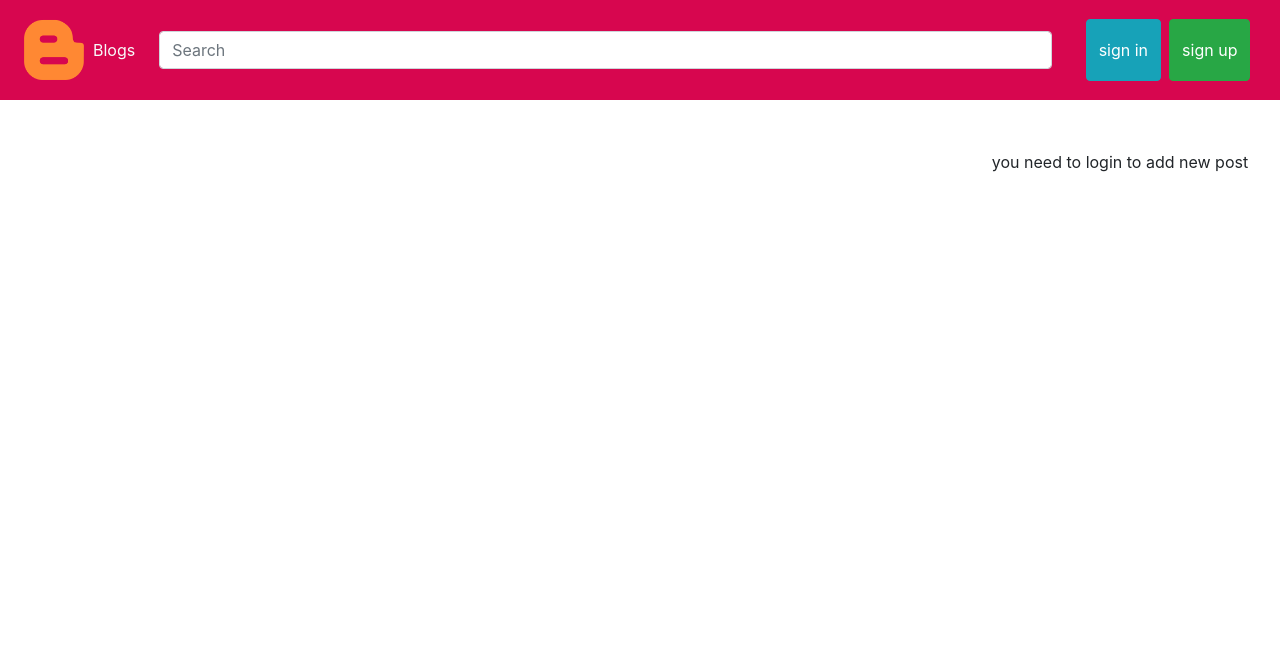
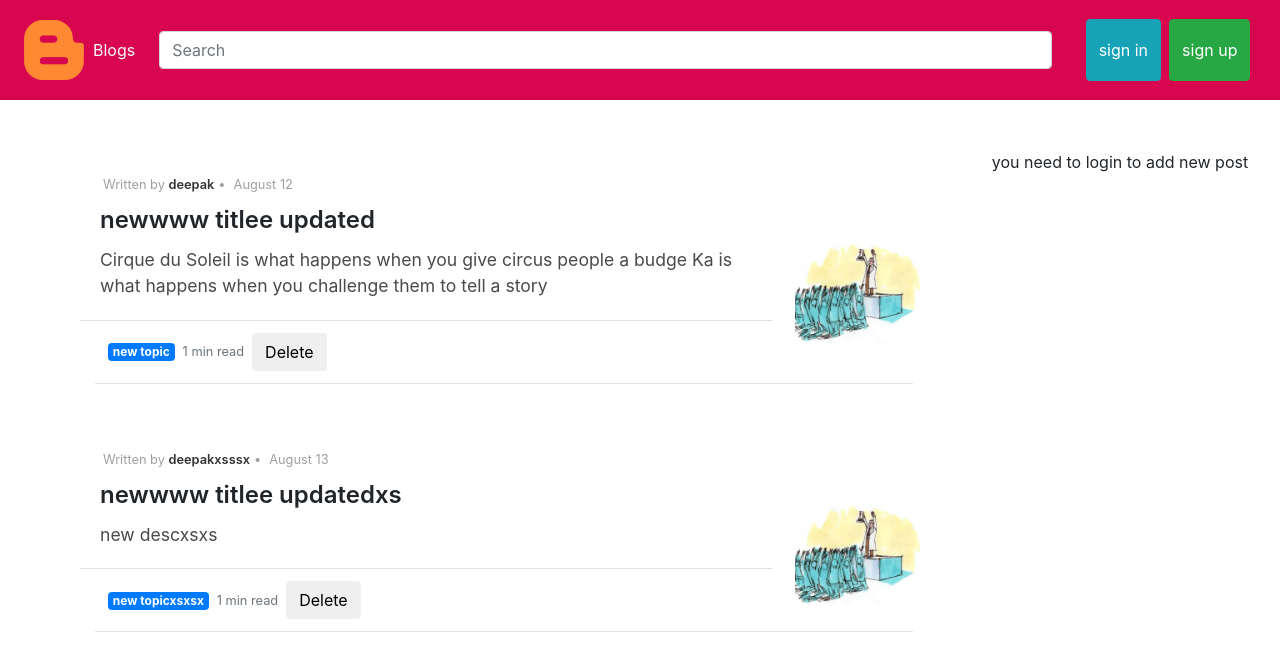
Before and after one commit to Vwore/Medium_clone, a React (Create React App) app in the folder medium_clone/: page / in a window 1280 px wide. Shown: the top 658 px of the page. Built offline with nearby package versions, Linux system fonts and the light colour scheme.

Commit message:
using custom object

```diff
--- a/medium_clone/package.json
+++ b/medium_clone/package.json
@@ -18,7 +18,7 @@
     "web-vitals": "^2.1.4"
   },
   "scripts": {
-    "start": "react-scripts start",
+    "start": "react-scripts start --port 3001",
     "build": "react-scripts build",
     "test": "react-scripts test",
     "eject": "react-scripts eject"
--- a/medium_clone/src/Article.js
+++ b/medium_clone/src/Article.js
@@ -1,36 +1,83 @@
-import React, { useEffect, useState } from "react";
-import { useLocation } from "react-router";
-import axios from "axios";
-const Article=({id})=>{
-    const location = useLocation();
-    const state =location.state;
-    const local=JSON.parse(localStorage.getItem('profile'));
-    const [data,setData]=useState(null);
-    let token;
+// import React, { useEffect, useState } from "react";
+// import { useLocation } from "react-router";
+// import axios from "axios";
+// const Article=({id})=>{
+//     const location = useLocation();
+//     const state =location.state;
+//     const local=JSON.parse(localStorage.getItem('profile'));
+//     const [data,setData]=useState(null);
+//     let token;
 
-  useEffect(()=> {
-    if(local) {
-      token = local.auth_token;
-      console.log('token is '+ token+' STATE IS '+state);
-      axios.post("http://127.0.0.1:3001/byid",{
-        "id": state
-      } ,{
-          headers: {
-            'Authorization': `Bearer ${token}`,
-          }
+//   useEffect(()=> {
+//     if(local) {
+//       token = local.auth_token;
+//       console.log('token is '+ token+' STATE IS '+state);
+//       axios.post("http://127.0.0.1:3001/byid",{
+//         "id": state
+//       } ,{
+//           headers: {
+//             'Authorization': `Bearer ${token}`,
+//           }
 
-        }).then(response => {
-          console.log(response);
-          setData(response.data);
-          console.log(data);
-        }).catch(error => {
-          console.error(error);
-        });
-  }
-  },[]);
+//         }).then(response => {
+//           console.log(response);
+//           setData(response.data);
+//           console.log(data);
+//         }).catch(error => {
+//           console.error(error);
+//         });
+//   }
+//   },[]);
 
-    return(<><h1>{data && data.title}</h1>
-    <h3>{data && data.description}</h3></>);
-}
+//     return(<><h1>{data && data.title}</h1>
+//     <h3>{data && data.description}</h3></>);
+// }
+
+// export default Article;
+
+import React from 'react';
+
+const Article = () => {
+  const article={"id": 1,
+  "title": "Spectacle and Story — Thoughts on Cirque du Soleil’s Ka",
+  "topic": "new topic",
+  "description": "Cirque du Soleil is what happens when you give circus people a budge Ka is what happens when you challenge them to tell a story.  They started in Baie-Sant-Paul, Quebec, with a street show, in the early eighties, and are now a global phenomenon.In Vegas, Cirque du Soleil does six different shows in purpose-built theaters. They include a homage to the Beatles, a homage to Michael Jackson, Mad Apple in New York, New York, and of course, the original Mystere. A friend advised us to choose O or Ka, and we picked Ka because it was the closest to our hotel. The Ka theater is tucked away in the back of the MGM Grand resort, behind the casino floor.It has been running since 2005 and on the topic of budget? It has the distinction of being the most expensive theatrical production in history. It also has the sad distinction of the first on stage fatality in Cirque’s history. In 2013, during the final battle scene, a 31-year-old acrobat named Sarah Guillot-Gayard, fell to her death when her safety line failed. The accident was investigated and presumably precautions were taken. There have been no other deaths. Injuries, however, come with the territory of circus work.Its worth remembering that these performers are doing something dangerous, five days a week, twice a night.",
+  "author": "deepak",
+  "post_likes": 0,
+  "post_comments": 0,
+  "minutes_to_read": 1,
+  "published_at": null,
+  "created_at": "2023-08-12T20:02:34.660Z",
+  "updated_at": "2023-08-12T20:02:34.732Z",
+  "user_id": 4}
+  const { title, topic, description, author, post_likes, post_comments, minutes_to_read, created_at } = article;
+
+  return (
+    <div className="container mt-5">
+      <div className="card">
+        <div className="card-body">
+          <h1 className="card-title" style={{fontSize:40}}>{title}</h1>
+          <div className='d-flex'>
+          <span className='m-2'>by:{author}</span>
+          <button className='btn bg-grey-500 bg-opacity-1 btn-sm'>Follow</button>
+          </div>
+          <div className="d-flex justify-content-between align-items-center">
+            <div>
+              <span className="badge bg-secondary m-2 " >{topic}</span>
+              <span className="m-2">{new Date(created_at).toLocaleDateString()}</span>
+              <span className="m-2">{minutes_to_read} min read</span>
+            </div>
+            <hr></hr>
+          </div>
+          <p className="card-text mt-3">{description}</p>
+          <div>
+              <span className="m-3 text-muted rounded-pill">{post_likes} likes</span>
+              <span className="text-muted">{post_comments} comments</span>
+            </div>
+        </div>
+      </div>
+    </div>
+  );
+};
 
 export default Article;
--- a/medium_clone/src/Auth.js
+++ b/medium_clone/src/Auth.js
@@ -1,55 +1,72 @@
-import React, { useState } from "react";
+import React, { useContext, useState } from "react";
 import { useLocation } from "react-router-dom";
 import axios from 'axios';
 import { useHistory } from "react-router-dom";
 import Top_bar from "./top_bar";
+import { MyContext } from "./Mycontext";
 
 
 const Auth = () =>{
     const [email,setEmail]=useState('');
     const [password,setPassword]=useState('');
     const [name,setName]=useState('');
-    const data=JSON.parse(localStorage.getItem('profile'));
-    const [user,setUser] = useState(data != null);
+    const data=localStorage.getItem('profile');
+    const {user,setUser} = useContext(MyContext);
+    const {instance}=useContext(MyContext);
 
     const history=useHistory();
+
+    const updateAuthorizationHeader = (token) => {
+      if (token) {
+        instance.defaults.headers['Authorization'] = `Bearer ${token}`;
+        console.log('compe');
+      } else {
+        delete instance.defaults.headers['Authorization'];
+      }
+    };
+
+
     function signin(e){
         e.preventDefault();
 
-        axios.post('http://127.0.0.1:3001/userlogin', {
-        "email" : email,
-        "password": password,
+        instance.post('/login', {
+          "user":{
+            "email": email,
+            "password": password,
+            "password_confirmation": password
+        }
 
         })
         .then((response) => {
          // Handle the response data here
         console.log(response.data);
         const data =JSON.stringify(response.data);
-        localStorage.setItem('profile',data);
-        history.push('/')
+        const customHeader = response.headers.get('Authorization').split(" ")[1]; localStorage.setItem('profile',customHeader);
+        console.log(customHeader);
+        updateAuthorizationHeader(customHeader);
+        console.log(instance.defaults.headers);
+        setUser(true);
+        // history.push('/')
+
+
         })
          .catch((error) => {
         // Handle any errors here
          console.error('error aayaa '+error);
         });
+
     }
 
     function signup(e){
         e.preventDefault();
-        axios.post('http://127.0.0.1:3001/usercreate', {
-        "email" : email,
-        "password": password,
-        "name": name
-
-        })
-        .then((response) => {
-         // Handle the response data here
-        console.log(response.data);
-        signin(e);
-        })
-         .catch((error) => {
-        // Handle any errors here
-         console.error('error aayaa '+error);
+        const url='http://127.0.0.1:3000/signup';
+        axios.post(url,{"user":{
+      "email": email,
+      "password": password
+      }}).then(response=> { console.log(response); const customHeader = response.headers.get('Authorization').split(" ")[1]; localStorage.setItem('profile',customHeader)})
+      .catch(error => {
+      // Handle any errors that occurred during the API request
+      console.error('Error:', error);
         });
 
     }
@@ -80,11 +97,11 @@ const Auth = () =>{
                 <form>
 
                   <div className="form-group">
-                    <label for="email">Email</label>
+                    <label htmlFor="email">Email</label>
                     <input type="email" className="form-control" id="email" placeholder="Enter your email" onChange={(e)=> {setEmail(e.target.value);}}></input>
                   </div>
                   <div className="form-group">
-                    <label for="password">Password</label>
+                    <label htmlFor="password">Password</label>
                     <input type="password" className="form-control" id="password" placeholder="Enter your password" onChange={(e)=> {setPassword(e.target.value);}}></input>
                   </div>
                   <button type="submit" className="btn btn-info btn-block" onClick={signin}>Sign In</button>
@@ -114,15 +131,15 @@ const Auth = () =>{
               <div className="card-body">
                 <form>
                 <div className="form-group">
-                    <label for="name">Name</label>
+                    <label htmlFor="name">Name</label>
                     <input type="text" className="form-control" id="text" placeholder="Enter your name" onChange={(e)=> {setName(e.target.value);}}></input>
                   </div>
                   <div className="form-group">
-                    <label for="email">Email</label>
+                    <label htmlFor="email">Email</label>
                     <input type="email" className="form-control" id="email" placeholder="Enter your email" onChange={(e)=> {setEmail(e.target.value);}}></input>
                   </div>
                   <div className="form-group">
-                    <label for="password">Password</label>
+                    <label htmlFor="password">Password</label>
                     <input type="password" className="form-control" id="password" placeholder="Enter your password" onChange={(e)=> {setPassword(e.target.value);}}></input>
                   </div>
                   <button type="submit" className="btn btn-success
--- a/medium_clone/src/Create.js
+++ b/medium_clone/src/Create.js
@@ -1,15 +1,12 @@
 import React from "react";
 import { useHistory } from "react-router";
-import Top_bar from "./top_bar";
 import { useState } from "react";
 import axios from 'axios';
-import jwtDecode from "jwt-decode";
 
 
 const Create=()=>{
     const history=useHistory();
     const data=JSON.parse(localStorage.getItem('profile'));
-    const [user, setUser] = useState(data!=null);
 
     const [title, setTitle] = useState('');
     const [body, setBody] = useState('');
--- a/medium_clone/src/Home.js
+++ b/medium_clone/src/Home.js
@@ -1,40 +1,30 @@
 import Posts from "./posts.js"
 import Side_column from "./side_column.js"
-import { useEffect, useState } from "react";
+import { useContext, useEffect } from "react";
 import React from "react";
 import Top_bar from "./top_bar.js";
+import { MyContext } from "./Mycontext.js";
 import axios from "axios";
 
+const Home=() => {
+  const {user,setUser} =useContext(MyContext);
+    const {posts, setPosts,fetchAllPosts,instance} = useContext(MyContext);
 
-const Home=() => {
-    const [user, setUser] = useState(false);
-    const [data,setData]=useState([]);
-    const fetchAllPosts = async () => {
-        try {
-          const token = JSON.parse(localStorage.getItem("profile")).auth_token;
-          const response = await axios.get("http://127.0.0.1:3001", {
-            headers: {
-              Authorization: `Bearer ${token}`,
-            },
-          });
-          setData(response.data);
-        } catch (error) {
-          console.error("Error:", error);
-        }
-      };
+
     useEffect(()=>{
-        const data=JSON.parse(localStorage.getItem('profile'));
+        const data=localStorage.getItem('profile');
         setUser(data!=null);
-    });
+        fetchAllPosts();
+    },[]);
 
     return(
         <div>
-            <Top_bar user={user} setUser={setUser} post_data={data} setPost_data={setData} fetchAllpost={fetchAllPosts}/>
+            <Top_bar user={user} setUser={setUser} post_data={posts} setPost_data={setPosts} />
 
             <div className="container-fluid">
                 <div className="row">
                     <div className="col-9">
-                   <    Posts user={user} setuser={setUser} post_data={data} fetchallpost={fetchAllPosts} />
+                   <    Posts user={user} setuser={setUser} post_data={posts}  />
                     </div>
                     <div className="col-3">
                         <Side_column user={user} setuser={setUser}/>
--- /dev/null
+++ b/medium_clone/src/Mycontext.js
@@ -0,0 +1,72 @@
+// MyContext.js
+import React, { createContext, useState } from 'react';
+import axios from 'axios';
+
+const MyContext = createContext();
+
+function MyProvider({ children }) {
+  const instance = axios.create({
+    baseURL: 'http://127.0.0.1:3000', // Set your API base URL
+    // Add default headers here, including the authorization header
+    headers: {
+      'Content-Type': 'application/json',
+    },
+  });
+
+  const [user, setUser] = useState(false);
+  const [posts, setPosts] = useState([]);
+    console.log('context ' +user)
+//   const x = localStorage.getItem('profile');
+//   if(x){setUser(true);}
+
+  const fetchAllPosts = async () => {
+    const response = [
+      {
+          "id": 1,
+          "title": "newwww titlee updated",
+          "topic": "new topic",
+          "description": "Cirque du Soleil is what happens when you give circus people a budge Ka is what happens when you challenge them to tell a story",
+          "author": "deepak",
+          "post_likes": 0,
+          "post_comments": 0,
+          "minutes_to_read": 1,
+          "published_at": null,
+          "created_at": "2023-08-12T20:02:34.660Z",
+          "updated_at": "2023-08-12T20:02:34.732Z",
+          "user_id": 4
+      },
+      {
+          "id": 2,
+          "title": "newwww titlee updatedxs",
+          "topic": "new topicxsxsx",
+          "description": "new descxsxs",
+          "author": "deepakxsssx",
+          "post_likes": 0,
+          "post_comments": 0,
+          "minutes_to_read": 1,
+          "published_at": null,
+          "created_at": "2023-08-13T07:24:38.774Z",
+          "updated_at": "2023-08-13T07:24:38.940Z",
+          "user_id": 4
+      }
+  ];
+  setPosts(response);
+  };
+
+  const contextValue = {
+    user,
+    setUser,
+    posts,
+    setPosts,
+    fetchAllPosts,
+    instance
+  };
+
+  return (
+    <MyContext.Provider value={contextValue}>
+      {children}
+    </MyContext.Provider>
+  );
+}
+
+export { MyProvider, MyContext };
--- a/medium_clone/src/post.css
+++ b/medium_clone/src/post.css
@@ -3,3 +3,42 @@
     height: 100px;
     object-fit: cover;
 }
+.medium-card-header {
+    background-color: #f0f0f0; /* Adjust the color as needed */
+    padding: 0.5rem;
+    border-bottom: none;
+  }
+
+  .author-info {
+    font-size: 0.8rem; /* Reduce font size */
+    color: #a0a0a0;
+  }
+
+  .author-name {
+    font-weight: 600;
+    color: #333;
+  }
+
+  .post-date,
+  .dot-divider {
+    margin-left: 0.25rem;
+    margin-right: 0.25rem;
+  }
+
+  .card-title {
+    font-size: 1.5rem;
+    font-weight: 600;
+  }
+
+  .card-text {
+    font-size: 1.1rem;
+    color: #4a4a4a;
+  }
+  .card-content-wrapper {
+    background-color: #ffffff; /* Adjust the color as needed */
+    padding: 0.5rem;
+  }
+
+  .medium-card-header {
+    border-bottom: none;
+  }
--- a/medium_clone/src/post.js
+++ b/medium_clone/src/post.js
@@ -7,12 +7,10 @@ import { useHistory } from "react-router";
 const Post = ({article}) => {
     const article_id=article.id;
     const history=useHistory();
-    const jwt=JSON.parse(localStorage.getItem('profile'));
+    const jwt=localStorage.getItem('profile');
     var token="";
-    if(jwt){
-        token=jwtDecode(jwt.auth_token);
-        console.log(token);
-    }
+    const date_article= new Date(article.created_at).toLocaleDateString("en-US", {month: "long", day: "numeric" });
+
 
     function handle_click(e){
         console.log(e.currentTarget.id);
@@ -23,13 +21,13 @@ const Post = ({article}) => {
     {
         // e.preventdefault();
         console.log('delete');
-        axios.delete(`http://127.0.0.1:3001/delete`,{body: {"id":article_id},headers: {'Authorization': `Bearer ${jwt.auth_token}`}})
-        .then(response => {
-            console.log(response);
-        })
-        .catch(error => {
-          console.error(error);
-        });
+        // axios.delete(`http://127.0.0.1:3001/delete`,{body: {"id":article_id},headers: {'Authorization': `Bearer ${jwt.auth_token}`}})
+        // .then(response => {
+        //     console.log(response);
+        // })
+        // .catch(error => {
+        //   console.error(error);
+        // });
         }
     const truncateWords = (text, limit) => {
         const words = text.split(' ');
@@ -40,24 +38,44 @@ const Post = ({article}) => {
       };
 
     return (
-        <div className="card mb-4 p-3" >
+            <div className="card mb-4 p-3 medium-card border-white border-bottom">
+              <div className="card-header medium-card-header bg-white">
+                <p className="mb-0 pb-1 author-info">
+                  Written by <span className="author-name">{article.author}</span>
+                  <span className="dot-divider">•</span>
+                  <span className="post-date">
+                    {date_article}
+                  </span>
+                </p>
+              </div>
               <div className="row">
-                    <div className="col-md-10" >
-                            <div className="card-body" id={article.id} onClick={handle_click}>
+                <div className="col-md-10 pl-0 ml-0">
+                  <div className="card-body pt-0" id={article.id} onClick={handle_click}>
                     <h5 className="card-title">{article.title}</h5>
-                                <p className="card-text">  {truncateWords(article.description,30)}</p>
+                    <p className="card-text">{truncateWords(article.description, 30)}</p>
                   </div>
-                            <div className="card-footer">
-                                <small className="text-muted">Written by: {article.author_id}</small>
-                                <span className="mr-2"></span>
-                                <span className="badge badge-primary">{article.topics}</span>
-                                {(token.user_id==article.author_id)?(<button className="btn ml-2" onClick={deletepost}>delete</button>):(<></>)}
+                  <div className="card-footer bg-white">
+
+                    <span className="badge badge-primary topic-badge ml-2">
+                      {article.topic}
+                    </span>
+                    <small className="text-muted ml-2">
+                      {article.minutes_to_read} min read
+                    </small>
+                    {token.user_id === article.author_id ? (
+                      <button className="btn ml-2 delete-button" onClick={deletepost}>
+                        Delete
+                      </button>
+                    ) : (
+                      <></>
+                    )}
                   </div>
                 </div>
                 <div className="col-md-2 d-flex align-items-center justify-content-center">
                   <img src={imgs} className="fixed-image" alt="Blog Post Thumbnail" />
                 </div>
               </div>
+              <hr className="p-0 m-0"/>
             </div>
     );
 };
--- a/medium_clone/src/posts.js
+++ b/medium_clone/src/posts.js
@@ -1,21 +1,21 @@
-import axios from "axios";
 import Post from "./post.js"
-import React, { useEffect } from "react";
+import React, { useContext, useEffect } from "react";
+import { MyContext } from "./Mycontext.js";
 
-const Posts = ({user,setuser,post_data,fetchallpost}) => {
-    const article ={id:1, title:"Could Gene-Edited Hens Stop the Great Chicken Massacre", description:"Calico cats have a distinctive genetic trait that determines their coat colors. They are known for their striking appearance and unique personalities. Calicos are not a specific cat breed. They are members of domestic cat breeds with unique tri-color coats.", topic:"protlife",created_at:"2023-05-04",updated_at:"2023-05-04",viewCount:25,Likescount:12,author_id:"vanshaj"};
+const Posts = () => {
+    const {fetchAllPosts,posts,user} = useContext(MyContext);
 
     useEffect(()=>{
-        if(post_data.length==0) {fetchallpost(); }
+        if(posts.length===0 && user) {fetchAllPosts(); }
     },[]);
-    console.log(post_data)
+    console.log(posts)
     return (
 
         <div className="container-fluid ">
         <div className="row pl-5">
             <div className="col-12">
                 {
-                    post_data.map((elemet)=>(<Post article={elemet}/>))
+                    posts.map((elemet)=>(<Post article={elemet}/>))
                 }
                 {/* <Post article={article} />
                 <Post article={article} /> */}
--- a/medium_clone/src/top_bar.js
+++ b/medium_clone/src/top_bar.js
@@ -1,18 +1,21 @@
 import blog from "./img/blog_logo.png"
 import styles from "./top_bar.css"
-import {useEffect, useState} from "react"
+import {useContext, useEffect, useState} from "react"
 import axios from 'axios';
 import React from "react";
 import { useHistory } from "react-router-dom";
+import { MyContext } from "./Mycontext";
 
 
 
-const Top_bar =({user,setUser,post_data,setPost_data,fetchAllpost}) => {
-  const [data,setData]=useState(JSON.parse(localStorage.getItem('profile')));
+const Top_bar =() => {
+  const [data,setData]=useState(localStorage.getItem('profile'));
   const auth_name="vanshaj";
-  // const [user,setUser] = useState(data != null);
   const history=useHistory();
   const [search_value,setSearch_value]=useState("");
+
+
+  const {user,setUser,fetchAllPosts,setPosts,instance} = useContext(MyContext);
 
   function signin(e){
     console.log('sign in');
@@ -29,9 +32,9 @@ function signup() {
 }
 
 function gohome(e){
-  setData(JSON.parse(localStorage.getItem('profile')));
+  setData(localStorage.getItem('profile'));
   setUser(data!=null);
-  fetchAllpost();
+  if(user) {fetchAllPosts();}
   console.log('gohome');
   e.preventDefault();
   history.push('/')
@@ -67,7 +70,7 @@ function mypost(){
         .then(response => {
           // Handle the API response here
           console.log('mypost');
-          setPost_data(response.data);
+          setPosts(response.data);
         })
         .catch(error => {
           // Handle any errors that occurred during the API request
@@ -75,8 +78,8 @@ function mypost(){
         });
   }
   useEffect(()=>{
-    setData(JSON.parse(localStorage.getItem('profile')));
-    setUser(data!=null);
+    // setData(JSON.parse(localStorage.getItem('profile')));
+    // setUser(data!=null);
   },[])
 
     return (
@@ -97,7 +100,9 @@ function mypost(){
                               <p class="align-content-center ">{auth_name}</p>
                               <button className="btn" onClick={mypost}>My post</button>
                       </div>
-                      <button className=" btn btn-primary" type="button" onClick={(e)=> { e.preventDefault(); localStorage.clear(); setUser(false);}}>Log out </button>
+                      <button className=" btn btn-primary" type="button" onClick={(e)=> { e.preventDefault(); localStorage.clear();
+                          instance.delete('/logout').then(response=> {console.log('logged out '+response)}).catch(error=> { console.log(error)});
+                          setUser(false);}}>Log out </button>
                     </div>):
                     <div className="col-2 d-flex align-items-cente">
                         <button className="m-1 btn btn-info" type="button" onClick={signin}>sign in </button>
```
Also changed, not shown: medium_clone/src/App.js (+7 -6 lines), medium_clone/src/side_column.js (+5 -5 lines). Lines whose indentation alone changed are shown as unchanged.
